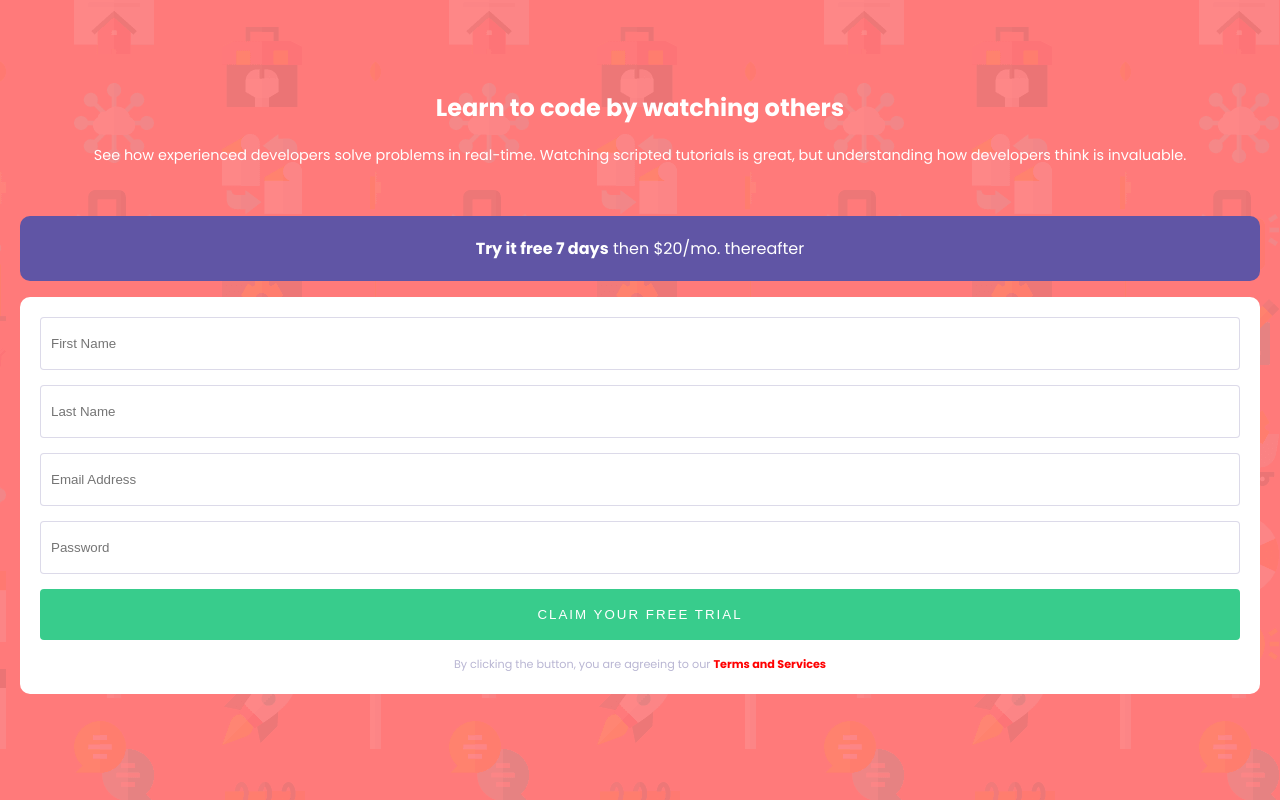
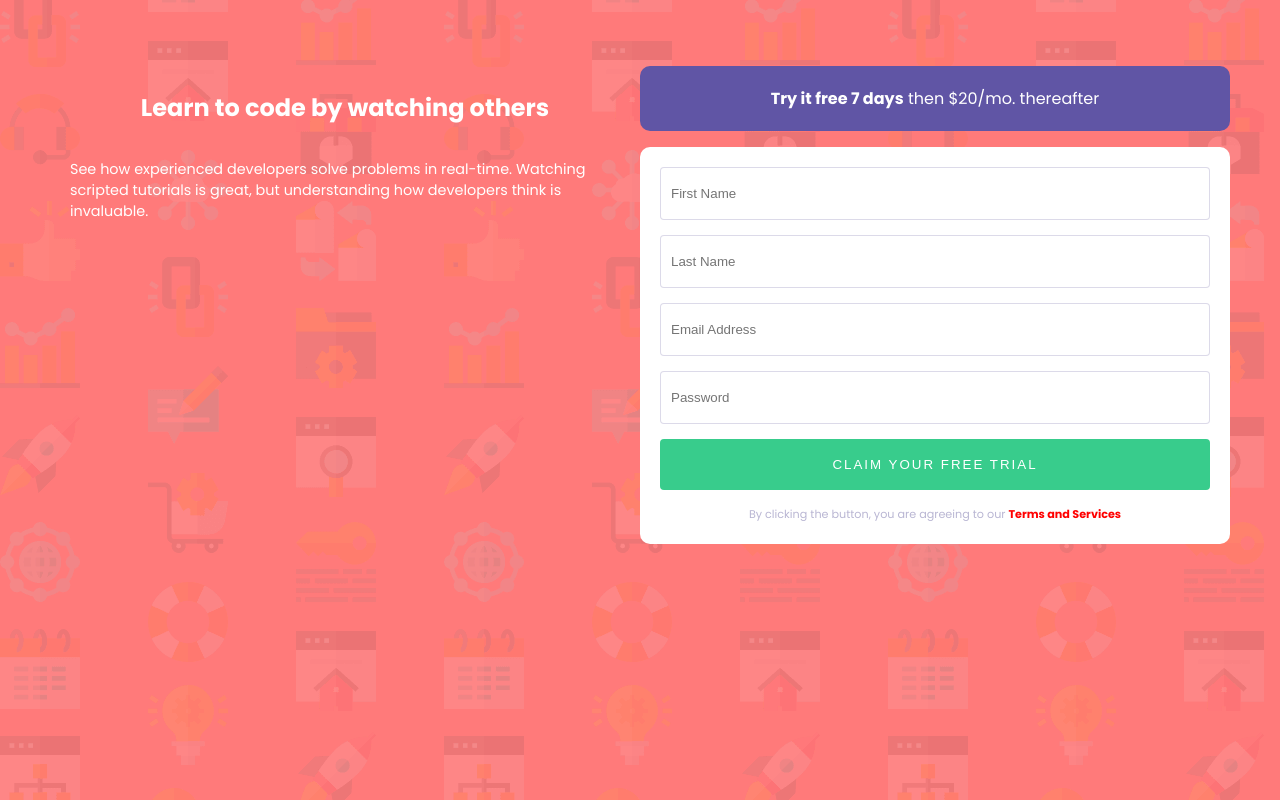
Before and after one commit to ajujayapal/fem-intro-component-with-signup-form-master, a plain HTML site: page index.html in a window 1280 px wide. Drawn offline with Linux system fonts and the light colour scheme.

Commit message:
Desktop v1.0.0

```diff
--- a/css/style.css
+++ b/css/style.css
@@ -88,3 +88,27 @@ body {
   color: red;
   font-weight: 700;
 }
+
+@media screen and (min-width: 600px) {
+  body {
+    background-image: url(../images/bg-intro-desktop.png);
+  }
+
+  #wrapper {
+    padding: 50px 50px;
+  }
+
+  #column-1 {
+    width: 50%;
+    float: left;
+    text-align: left;
+    display: flex;
+    flex-direction: column;
+    align-items: center;
+  }
+
+  #column-2 {
+    width: 50%;
+    float: right;
+  }
+}
```
